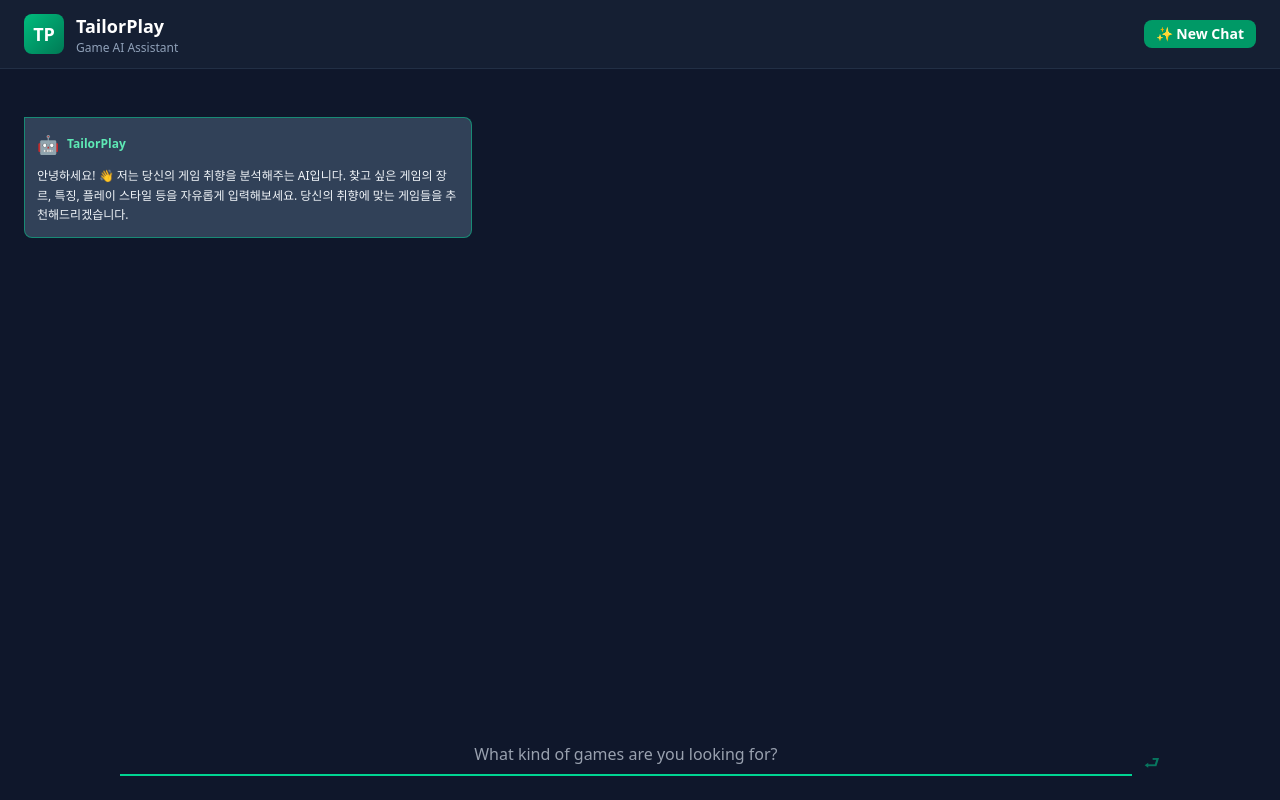
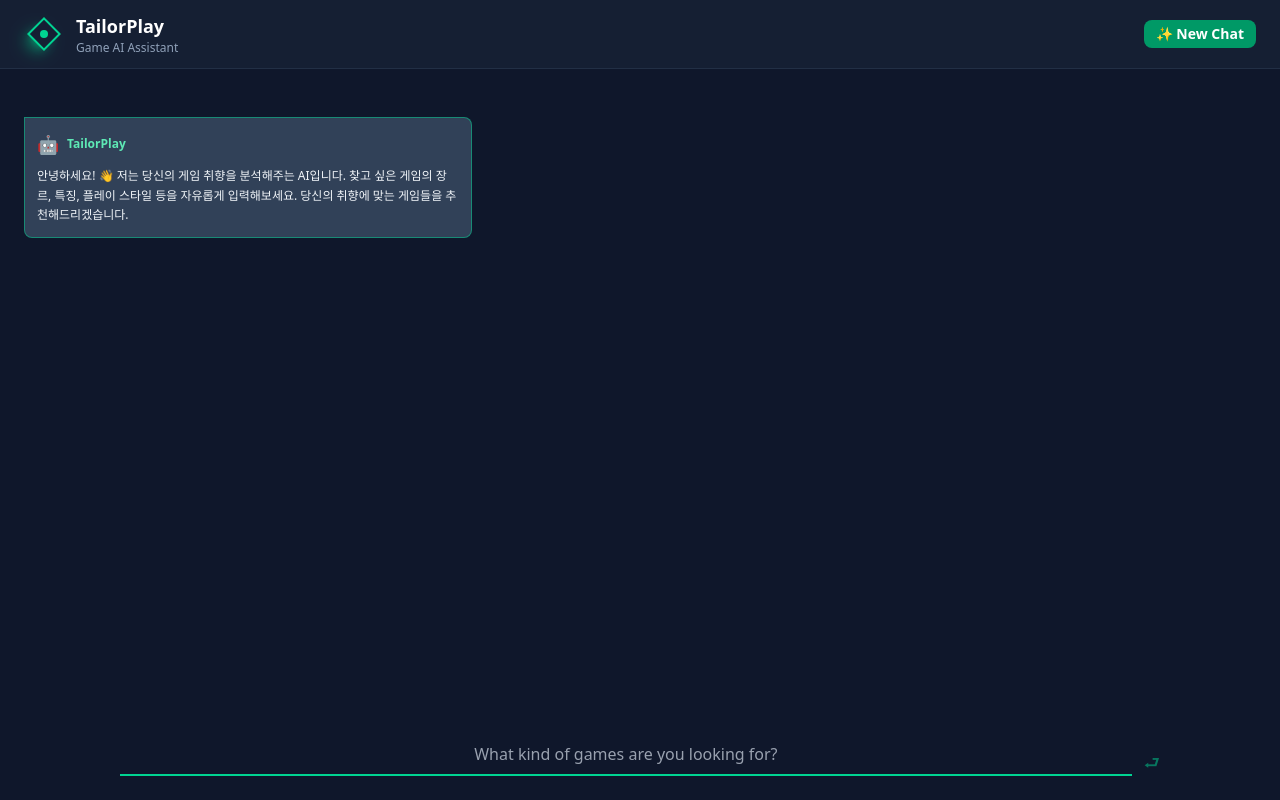
Before and after one commit to boostcampaitech8/pro-recsys-finalproject-recsys-05, a React app in the folder frontend/: page / in a window 1280 px wide. Built offline with nearby package versions, Linux system fonts and the light colour scheme; the HTML template or start-up script is replaced by a standard one.

Commit message:
feat/frontend: 로고 수정

```diff
--- a/frontend/src/pages/components/Header.tsx
+++ b/frontend/src/pages/components/Header.tsx
@@ -1,9 +1,13 @@
 export function Header() {
   return (
     <div className="flex items-center gap-3">
-      {/* 로고 */}
-      <div className="flex items-center justify-center w-10 h-10 bg-linear-to-br from-emerald-500 to-emerald-700 rounded-lg">
-        <span className="text-lg font-bold text-white">TP</span>
+      {/* 로고 - 네온 글로우 다이아몬드 스타일 */}
+      <div className="flex items-center justify-center w-10 h-10 relative">
+        <div
+          className="absolute w-6 h-6 border-2 border-emerald-400 shadow-lg shadow-emerald-500/60"
+          style={{ transform: 'rotate(45deg)' }}
+        ></div>
+        <div className="absolute w-2 h-2 bg-emerald-400 rounded-full shadow-lg shadow-emerald-400/80"></div>
       </div>
 
       {/* 텍스트 */}
--- a/frontend/src/pages/components/LLMAnswerBox.tsx
+++ b/frontend/src/pages/components/LLMAnswerBox.tsx
@@ -18,8 +18,8 @@ export function LLMAnswerBox({ searchQuery, games }: LLMAnwerBoxProps) {
   return (
     <div className="flex flex-col text-start w-full gap-2 animate-fade-in-up">
       {/* LLM 답변 말풍선 */}
-      <div className="flex justify-start">
-        <div className="max-w-xs bg-slate-700 text-slate-100 p-3 rounded-lg rounded-tl-none border border-emerald-400/50 text-sm">
+      <div className="flex justify-start w-full">
+        <div className="max-w-md bg-slate-700 text-slate-100 p-3 rounded-lg rounded-tl-none border border-emerald-400/50 text-sm">
           <div className="flex items-center gap-2 mb-2">
             <span className="text-lg">🤖</span>
             <span className="text-xs text-emerald-300 font-semibold">
```
